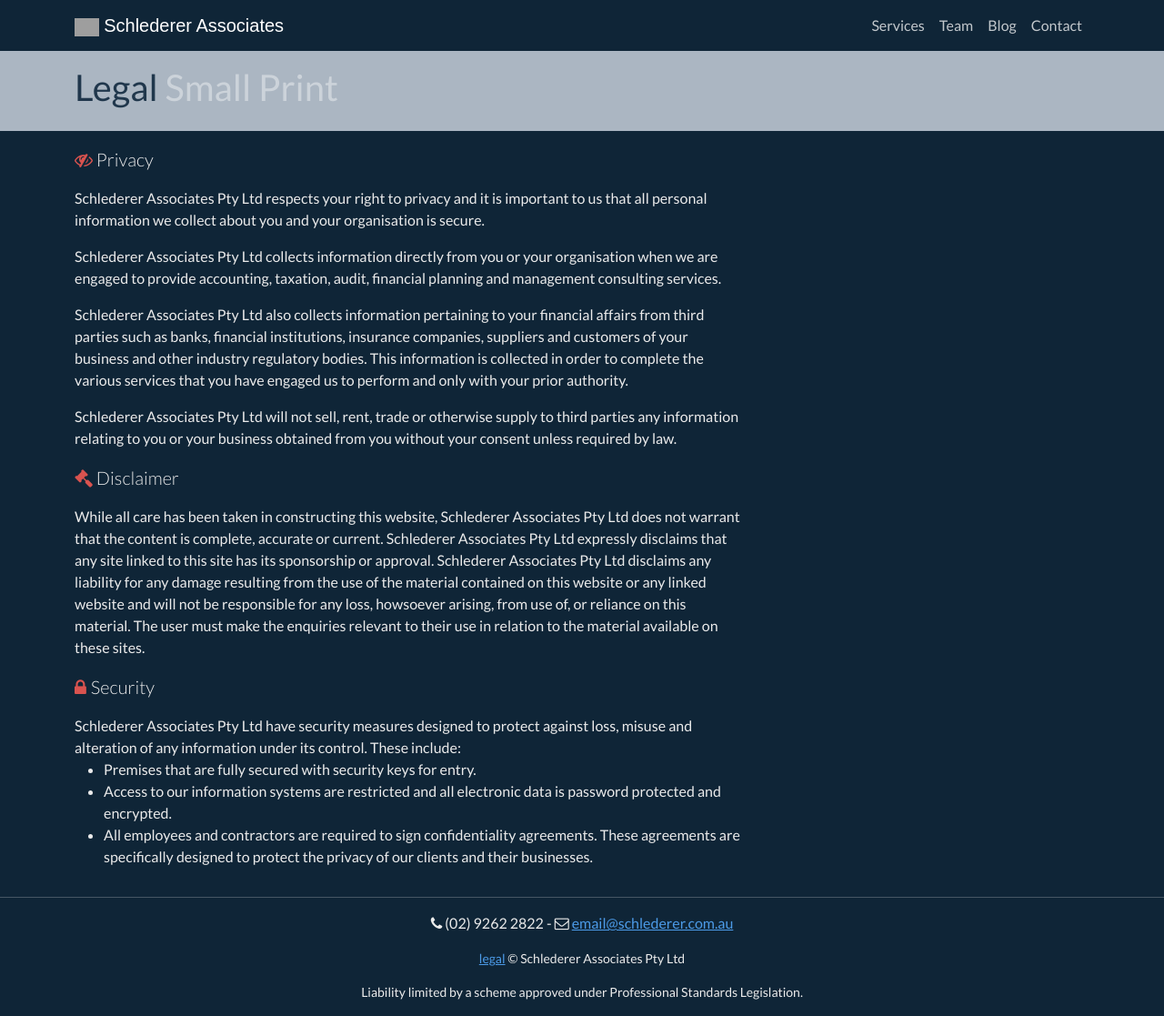
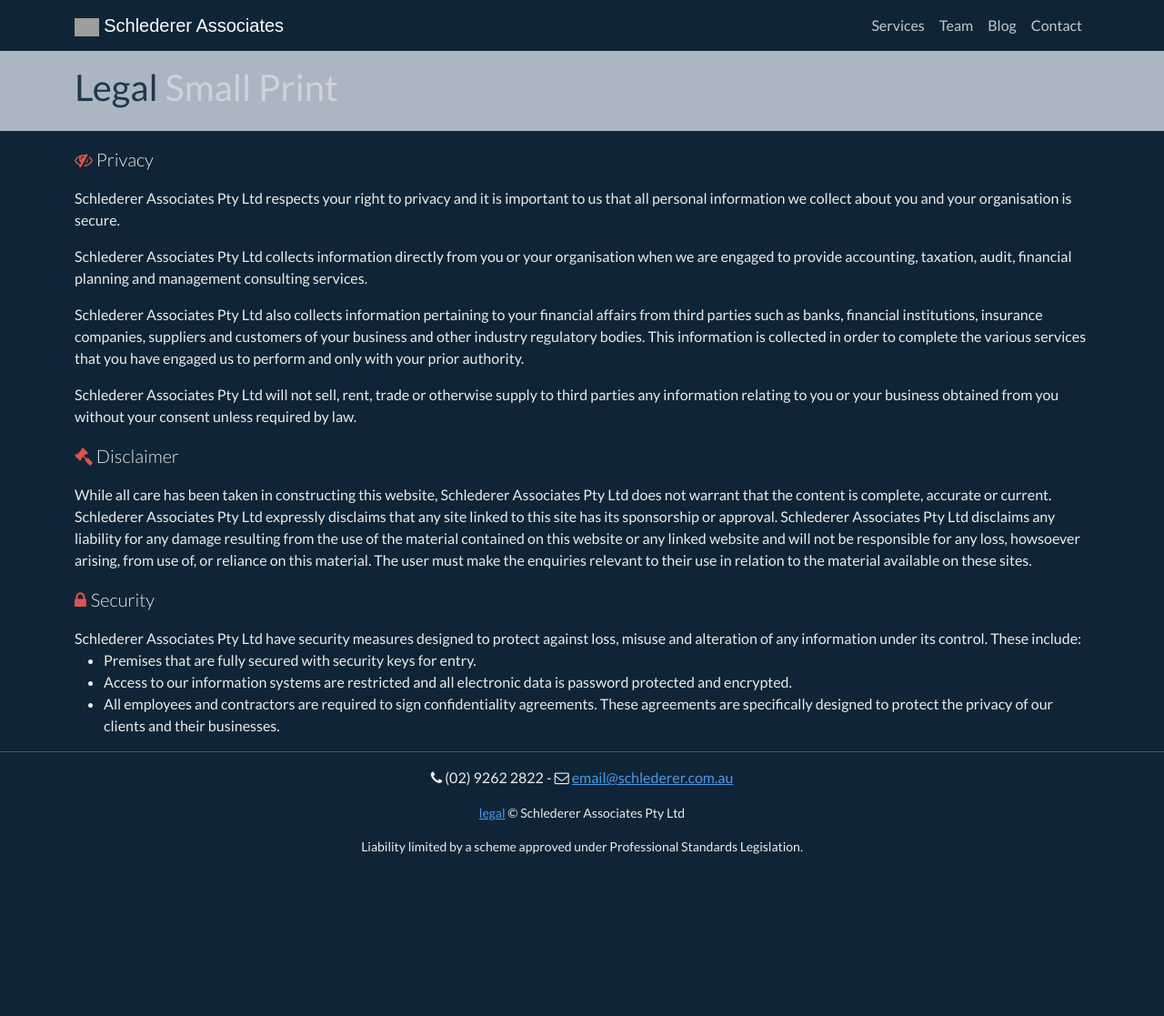
Before and after one commit to Mforcer/tax2, a Jekyll site: the page built from legal.html, in a window 1280 px wide. Shown: the whole page at 91% size. Built offline with Jekyll 4.4.1, drawn with Linux system fonts in a browser that asks for light colours; nearby versions of some CDN libraries; after the commit the page ends 957 px from its top, so only the background shows below that; grey boxes are pictures that could not be loaded.

Commit message:
Update legal.html

```diff
--- a/legal.html
+++ b/legal.html
@@ -1,14 +1,11 @@
 ---
 layout: default
-published: true
 
 title: "Legal"
 subtitle: Small Print
 lead:
 ---
 
-<div class="row">
-  <div class="col-md-8 col-md-push-2">
 <p class="lead"><i class="fa fa-eye-slash text-danger"></i>&nbsp;Privacy</p>
 <p>{{site.publisher}} respects your right to privacy and it is important to us that all personal information we collect about you and your organisation is secure.</p>
 <p>{{site.publisher}} collects information directly from you or your organisation when we are engaged to provide accounting, taxation, audit, financial planning and management consulting services.</p>
@@ -23,5 +20,3 @@ lead:
 <li>Access to our information systems are restricted and all electronic data is password protected and encrypted.</li>
 <li>All employees and contractors are required to sign confidentiality agreements. These agreements are specifically designed to protect the privacy of our clients and their businesses.</li>
 </ul>
-  </div>
-</div>
```
